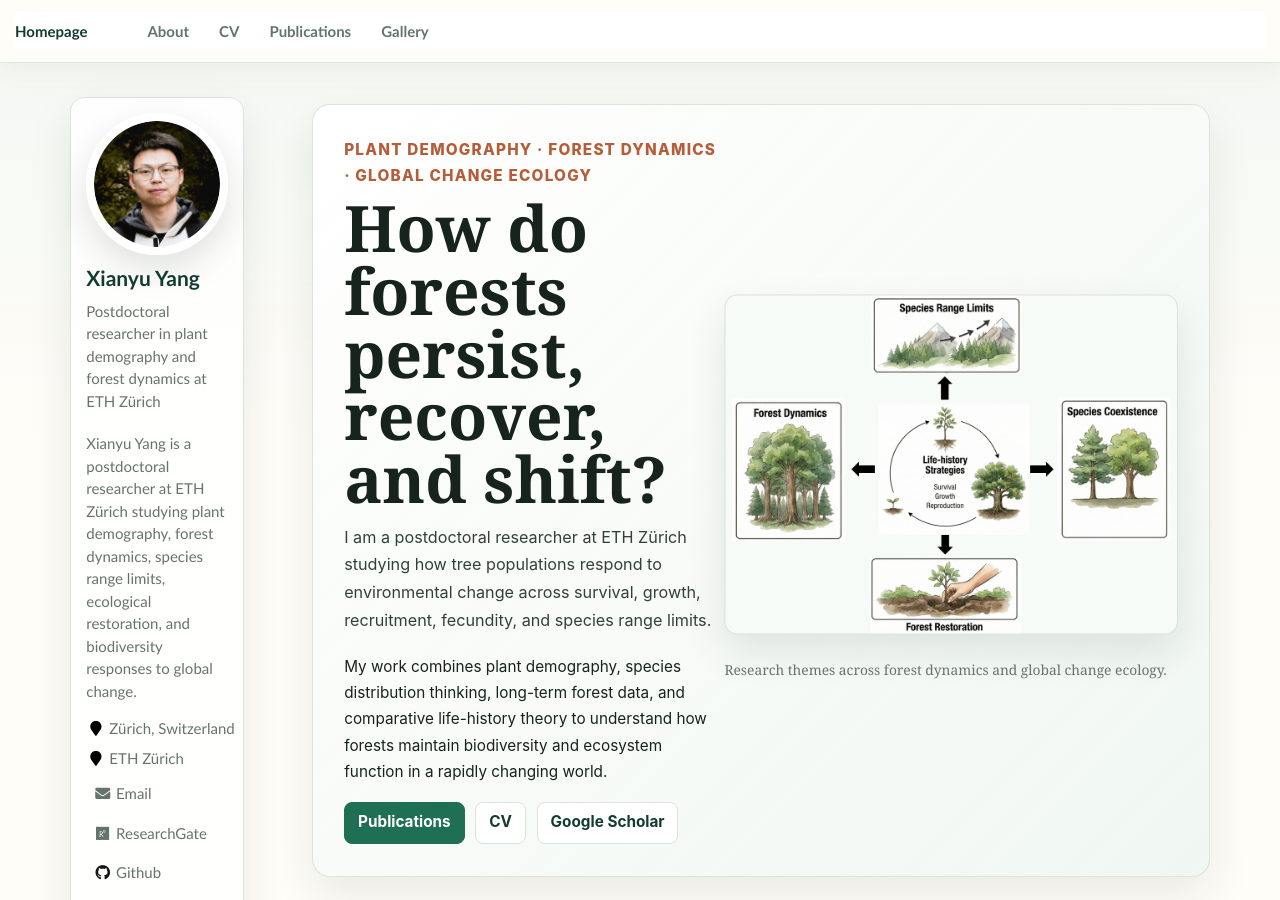
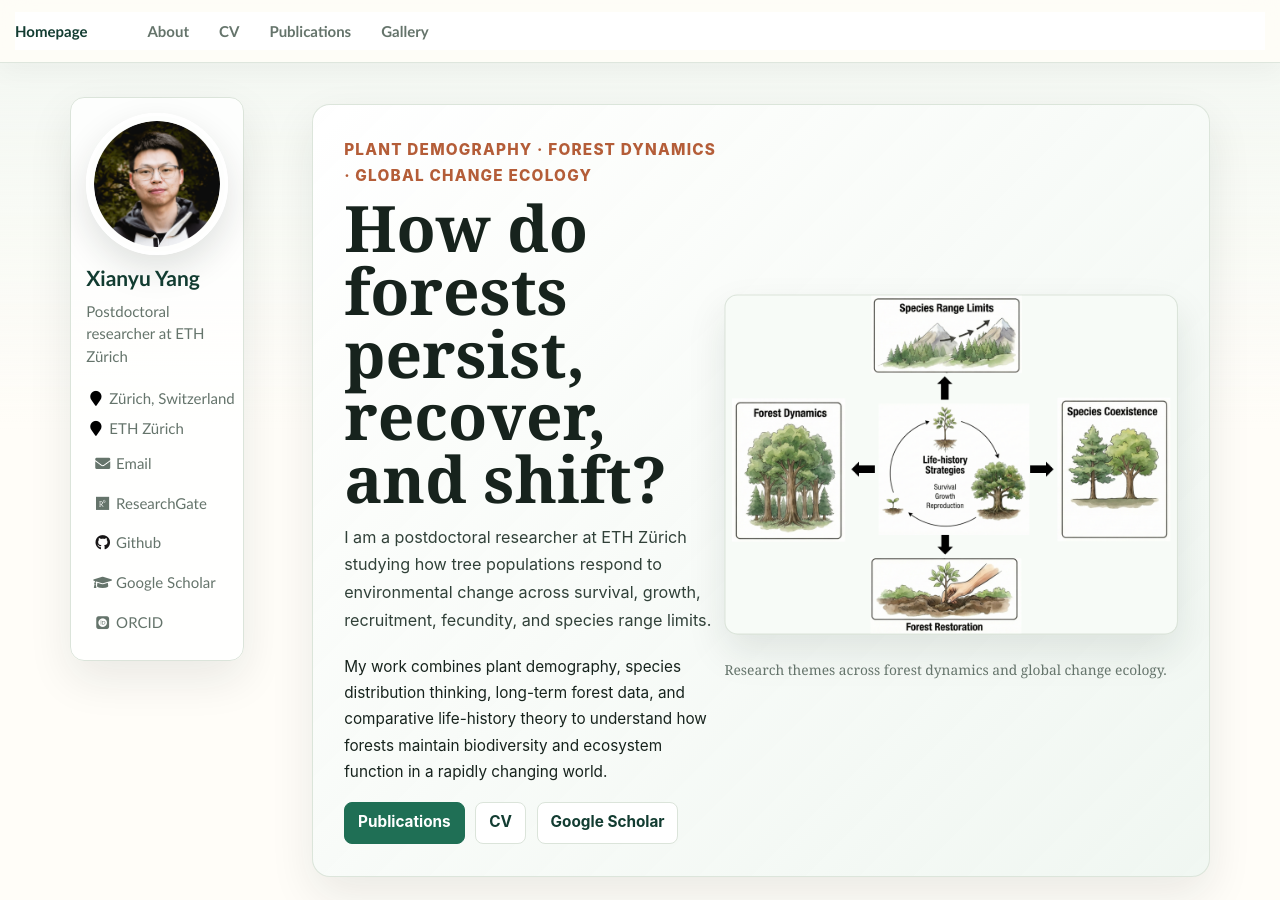
Before and after one commit to Xianyu-Yang/xianyu-yang.github.io, a Jekyll site: the page built from _pages/about.md, in a window 1280 px wide and 900 px high. Built offline with Jekyll 4.4.1, drawn with Linux system fonts in a browser that asks for light colours; some web fonts are replaced.

Commit message:
Simplify sidebar profile bio

```diff
--- a/_config.yml
+++ b/_config.yml
@@ -24,7 +24,7 @@ baidu_site_verification  :  # get baidu_site_verification from https://ziyuan.ba
 author:
   name             : "Xianyu Yang"
   avatar           : "images/android-chrome-512x512.png"
-  bio              : "Postdoctoral researcher in plant demography and forest dynamics at ETH Zürich"
+  bio              : "Postdoctoral researcher at ETH Zürich"
   location         : "Zürich, Switzerland"
   employer         : "ETH Zürich"
   pubmed           :
--- a/_includes/author-profile.html
+++ b/_includes/author-profile.html
@@ -16,9 +16,6 @@
   <div class="author__urls-wrapper">
     <!-- <button class="btn btn--inverse">More Info & Contact</button> -->
     <ul class="author__urls social-icons">
-      {% if site.description %}
-        <li><div style="white-space: normal; margin-bottom: 1em;">{{ site.description }}</div></li>
-      {% endif %}
       {% if author.location %}
         <li><i class="fa fa-fw fa-map-marker" aria-hidden="true"></i> {{ author.location }}</li>
       {% endif %}
```
